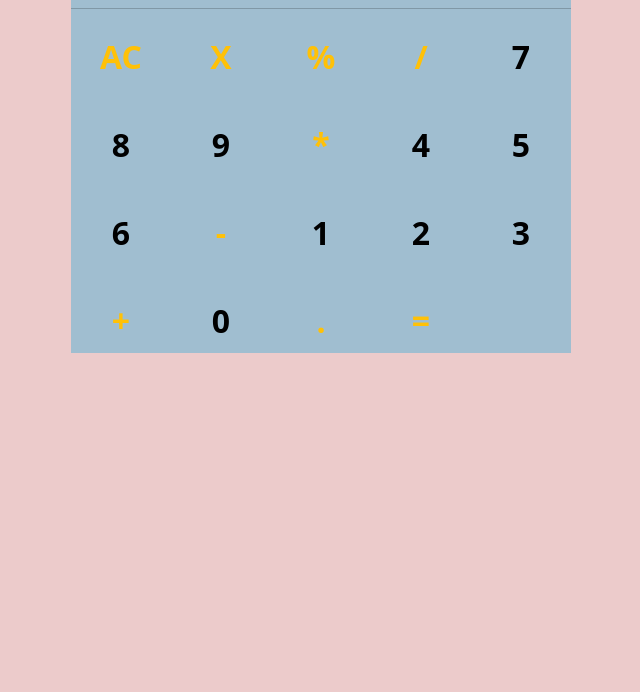
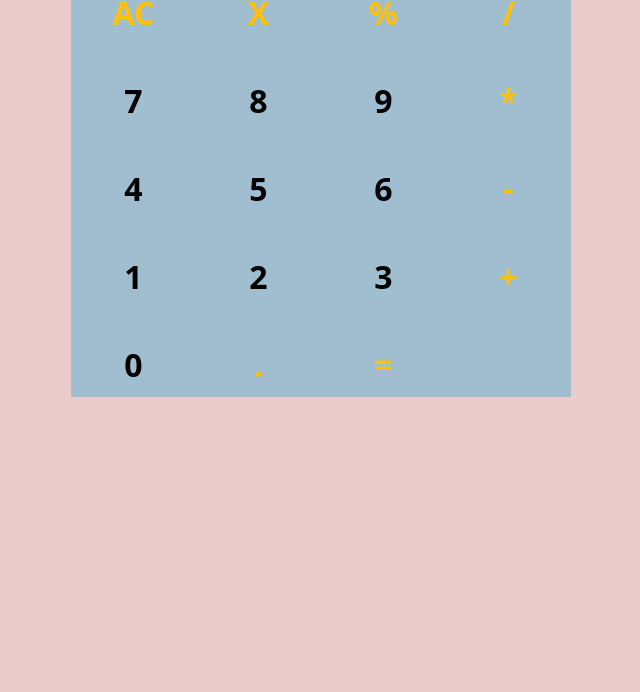
Before and after one commit to Ashraful-Islam-Alif/js-calculator-function, a plain HTML site: page index.html in a window 1280 px wide. Shown: the part 108-800 px from the top of the page, without its empty margins (319-959 px from the left). Drawn offline with nearby package versions, Linux system fonts and the light colour scheme.

Commit message:
code corrected

```diff
--- a/index.html
+++ b/index.html
@@ -37,7 +37,7 @@
             <h1 id="head-number" class="text-end "></h1>
             <hr>
             <div class="container text-center">
-                <div class="row row-cols-4 row-cols-lg-5 g-2 g-lg-4">
+                <div class="row row-cols-4 row-cols-lg-4 g-2 g-lg-4">
                     <div class="col">
                         <input class="button-color border-0 bg-transparent p-2 text-warning fw-bolder fs-2"
                             type="button" value="AC" onclick="deleteButton()">
```
